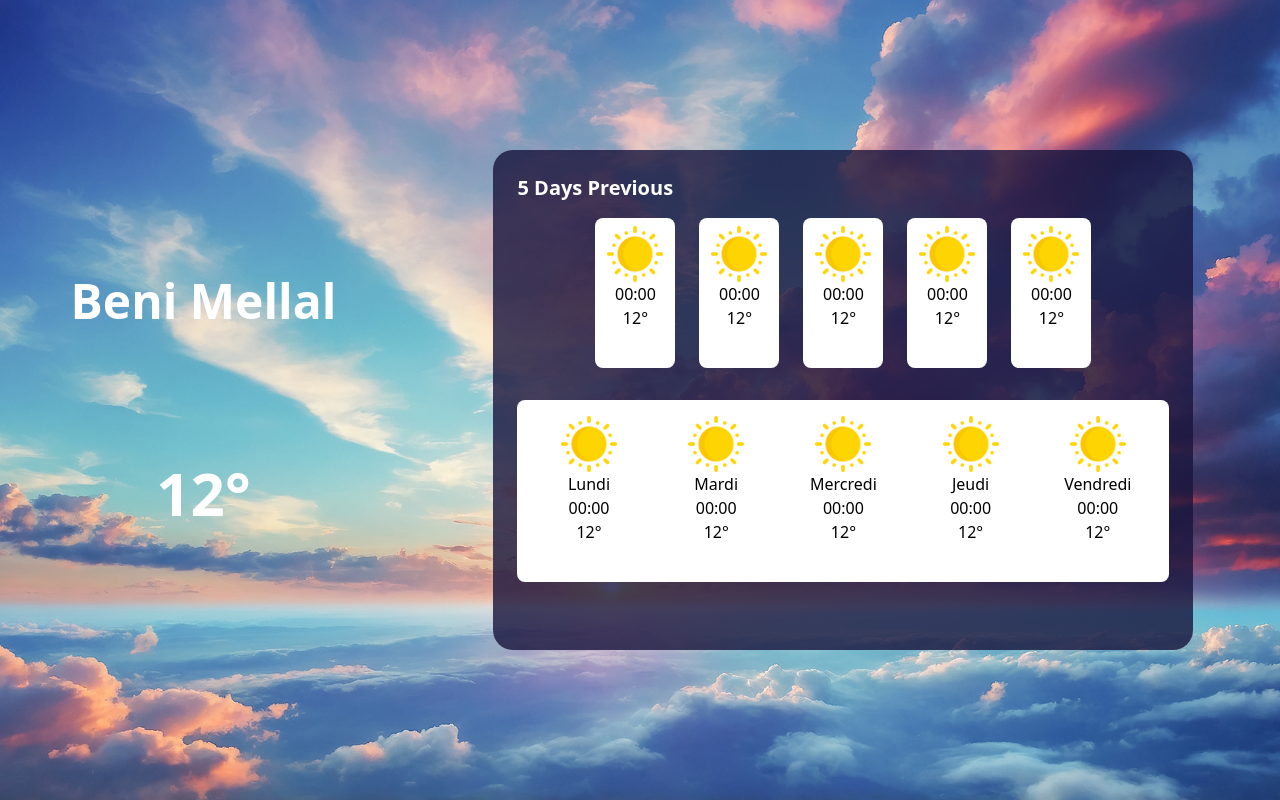
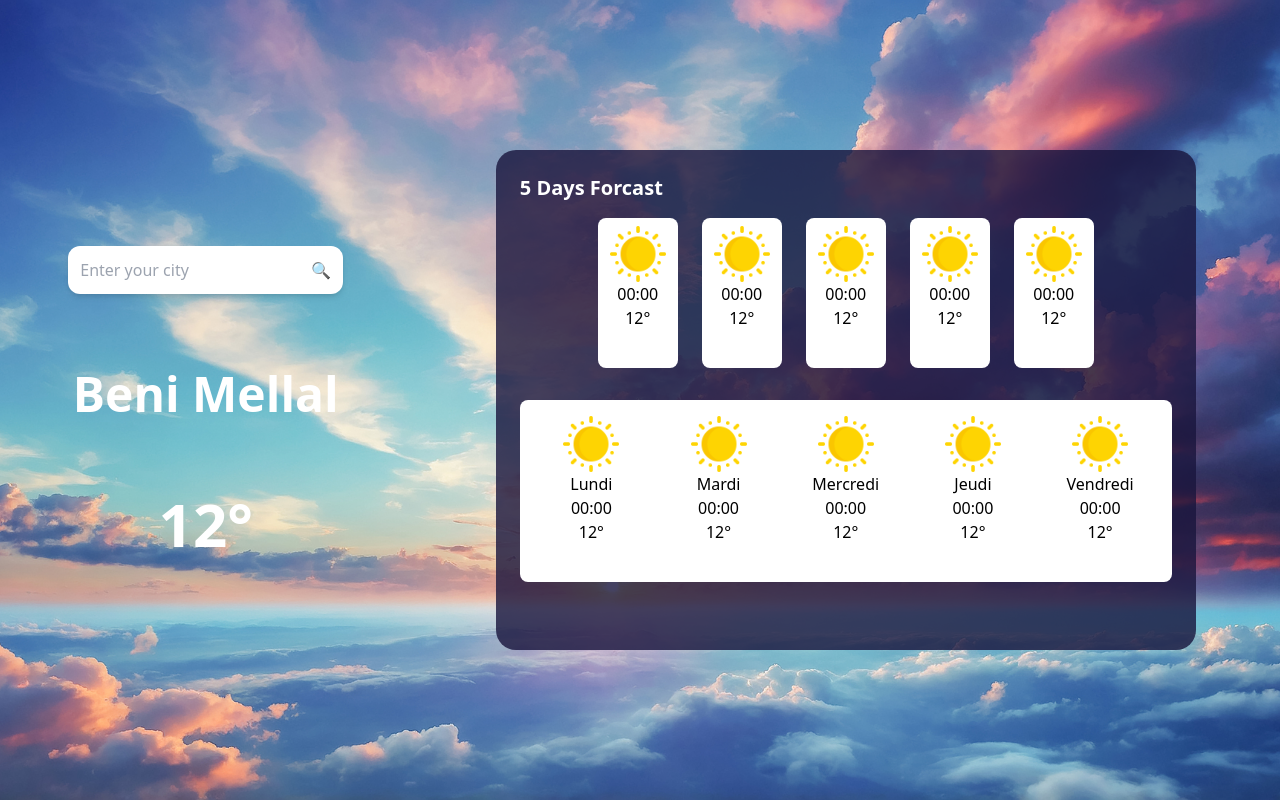
Before and after one commit to YoussefAitRais/weatherapp, a plain HTML site: page index.html in a window 1280 px wide. Drawn offline with nearby package versions, Linux system fonts and the light colour scheme.

Commit message:
search bar

```diff
--- a/index.html
+++ b/index.html
@@ -6,13 +6,18 @@
     <meta name="viewport" content="width=device-width, initial-scale=1.0">
     <title>WeatherAPP</title>
     <script src="https://cdn.tailwindcss.com"></script>
-    <script src="js/main.js"></script>
+    <script src="js/main.js" defer></script>
 </head>
 
 <body class="bg-[url('Assets/image/Background.jpg')] bg-cover bg-center">
     <main class="flex flex-col md:flex-row justify-around items-center min-h-screen">
 
         <div class="flex flex-col items-center justify-around h-auto md:h-96 mb-10 md:mb-0">
+
+            <div class="flex items-center bg-white rounded-xl shadow-md p-3 w-full max-w-sm">
+                <input id="search" type="text" placeholder="Enter your city" class="focus:outline-none text-gray-700 flex-grow" />
+                <button id="btn" class="btn btn-primary">🔍</button>
+            </div>
             <div class="text-4xl md:text-5xl text-white">
                 <p class="font-bold">Beni Mellal</p>
             </div>
@@ -25,7 +30,7 @@
         <div class="bg-[#18153D] bg-opacity-80 m-4 w-[90%] md:w-[700px] h-auto md:h-[500px] rounded-[20px] p-6">
 
             <div class="text-white text-lg md:text-xl mb-4">
-                <p class="font-bold">5 Days Previous</p>
+                <p class="font-bold">5 Days Forcast</p>
             </div>
 
             <div class="flex flex-wrap justify-center gap-6 mb-8">
```
